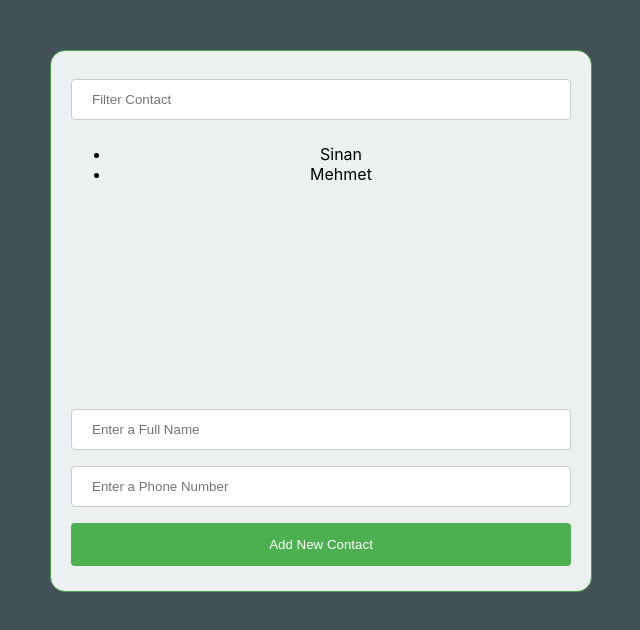
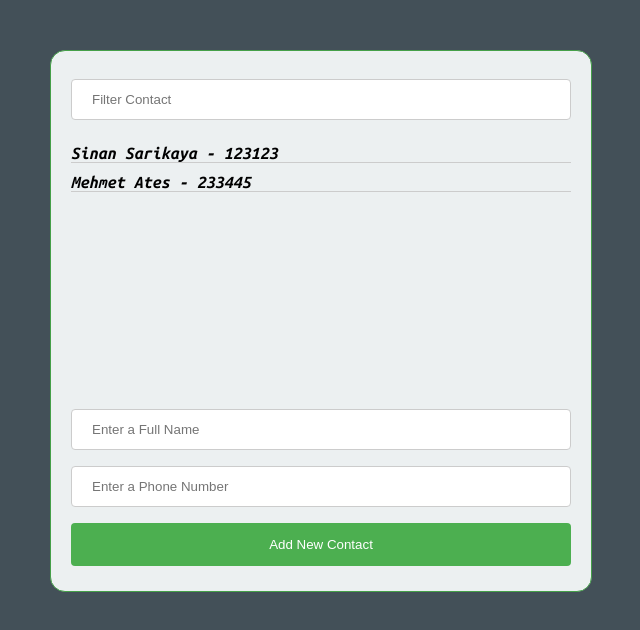
Before and after one commit to sinansarikaya/react-contact-app, a React (Create React App) app: page / in a window 1280 px wide. Shown: the top 630 px of the page, without its empty margins (319-959 px from the left). Built offline with nearby package versions, Linux system fonts and the light colour scheme.

Commit message:
Tamamlandi

```diff
--- a/src/App.css
+++ b/src/App.css
@@ -1,11 +1,12 @@
+@import url('https://fonts.googleapis.com/css2?family=Ubuntu+Mono:ital,wght@1,700&display=swap');
 body {
   background-color: #435058;
+  font-family: 'Ubuntu Mono', monospace;
 }
 .App {
   background-color: #ecf0f1;
   width: 500px;
   height: 500px;
-  text-align: center;
   margin:50px auto;
   border: 1px solid #45a049;
   border-radius: 15px;
@@ -36,33 +37,13 @@ body {
 .button:hover {
   background-color: #45a049;
 }
-
-@media (prefers-reduced-motion: no-preference) {
-  .App-logo {
-    animation: App-logo-spin infinite 20s linear;
-  }
+li {
+  list-style-type: none;
+  border-bottom: 1px solid #ccc;
+  margin-bottom: 10px ;
+  font-weight: 700;
+  font-size: 18px;
 }
-
-.App-header {
-  background-color: #282c34;
-  min-height: 100vh;
-  display: flex;
-  flex-direction: column;
-  align-items: center;
-  justify-content: center;
-  font-size: calc(10px + 2vmin);
-  color: white;
+ul{
+  padding: 0;
 }
-
-.App-link {
-  color: #61dafb;
-}
-
-@keyframes App-logo-spin {
-  from {
-    transform: rotate(0deg);
-  }
-  to {
-    transform: rotate(360deg);
-  }
-}
--- a/src/components/Contacts/List/index.js
+++ b/src/components/Contacts/List/index.js
@@ -20,7 +20,9 @@ function List({ contacts }) {
 
       <ul>
         {filtered.map((contact, i) => (
-          <li key={i}>{contact.fullname}</li>
+          <li key={i}>
+            {contact.fullname} - {contact.phone_number}
+          </li>
         ))}
       </ul>
     </div>
--- a/src/components/Contacts/index.js
+++ b/src/components/Contacts/index.js
@@ -6,11 +6,11 @@ import Form from "./Form";
 function Contacts() {
   const [contacts, setContacts] = useState([
     {
-      fullname: "Sinan",
+      fullname: "Sinan Sarikaya",
       phone_number: "123123",
     },
     {
-      fullname: "Mehmet",
+      fullname: "Mehmet Ates",
       phone_number: "233445",
     },
   ]);
```
